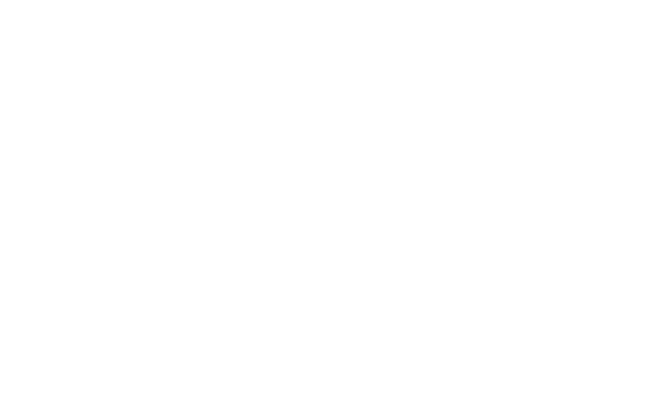
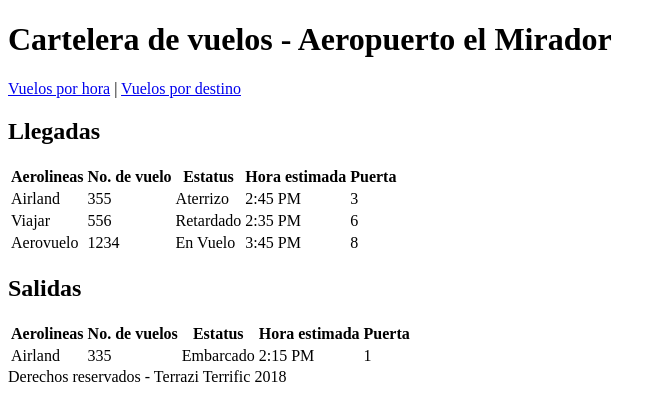
Before and after one commit to TerraziTerrific/CarteleraDeVuelos, a plain HTML site: page index.html in a window 1280 px wide. Shown: the whole page, without its empty margins (0-666 px from the left). Drawn offline with Linux system fonts and the light colour scheme.

Commit message:
Completado esquema HTML
Agregado todo el cuerpo del HTML

```diff
--- a/index.html
+++ b/index.html
@@ -7,6 +7,74 @@
     <link rel="stylesheet" href="css/master.css">
   </head>
   <body>
-
+    <header>
+      <h1>Cartelera de vuelos - Aeropuerto el Mirador</h1>
+    </header>
+    <nav>
+      <a href="#">Vuelos por hora</a> | <a href="#">Vuelos por destino</a>
+    </nav>
+    <section>
+      <article>
+        <h2>Llegadas</h2>
+        <table>
+          <thead>
+            <tr>
+              <th>Aerolineas</th>
+              <th>No. de vuelo</th>
+              <th>Estatus</th>
+              <th>Hora estimada</th>
+              <th>Puerta</th>
+            </tr>
+          </thead>
+          <tbody>
+            <tr>
+              <td>Airland</td>
+              <td>355</td>
+              <td>Aterrizo</td>
+              <td>2:45 PM</td>
+              <td>3</td>
+            </tr>
+            <tr>
+              <td>Viajar</td>
+              <td>556</td>
+              <td>Retardado</td>
+              <td>2:35 PM</td>
+              <td>6</td>
+            </tr>
+            <tr>
+              <td>Aerovuelo</td>
+              <td>1234</td>
+              <td>En Vuelo</td>
+              <td>3:45 PM</td>
+              <td>8</td>
+            </tr>
+          </tbody>
+        </table>
+      </article>
+      <article>
+        <h2>Salidas</h2>
+        <table>
+          <thead>
+            <tr>
+              <th>Aerolineas</th>
+              <th>No. de vuelos</th>
+              <th>Estatus</th>
+              <th>Hora estimada</th>
+              <th>Puerta</th>
+            </tr>
+          </thead>
+          <tbody>
+            <tr>
+              <td>Airland</td>
+              <td>335</td>
+              <td>Embarcado</td>
+              <td>2:15 PM</td>
+              <td>1</td>
+            </tr>
+          </tbody>
+        </table>
+      </article>
+    </section>
+    <footer>Derechos reservados - Terrazi Terrific 2018</footer>
   </body>
 </html>
```
